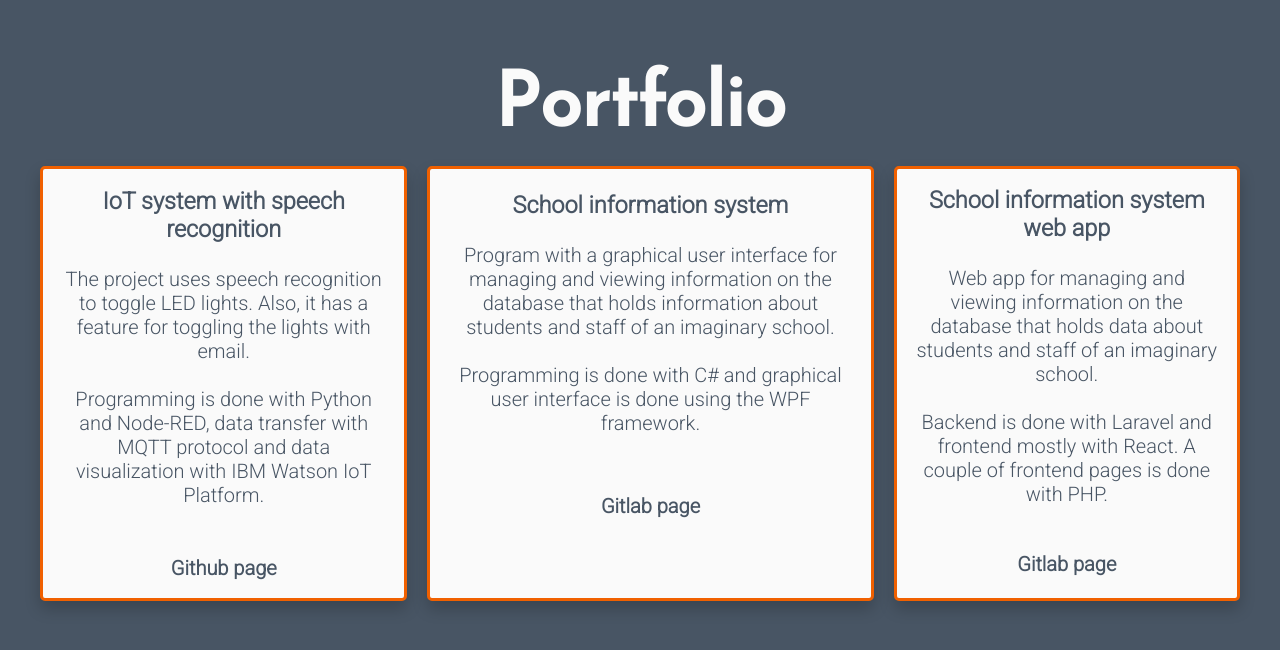
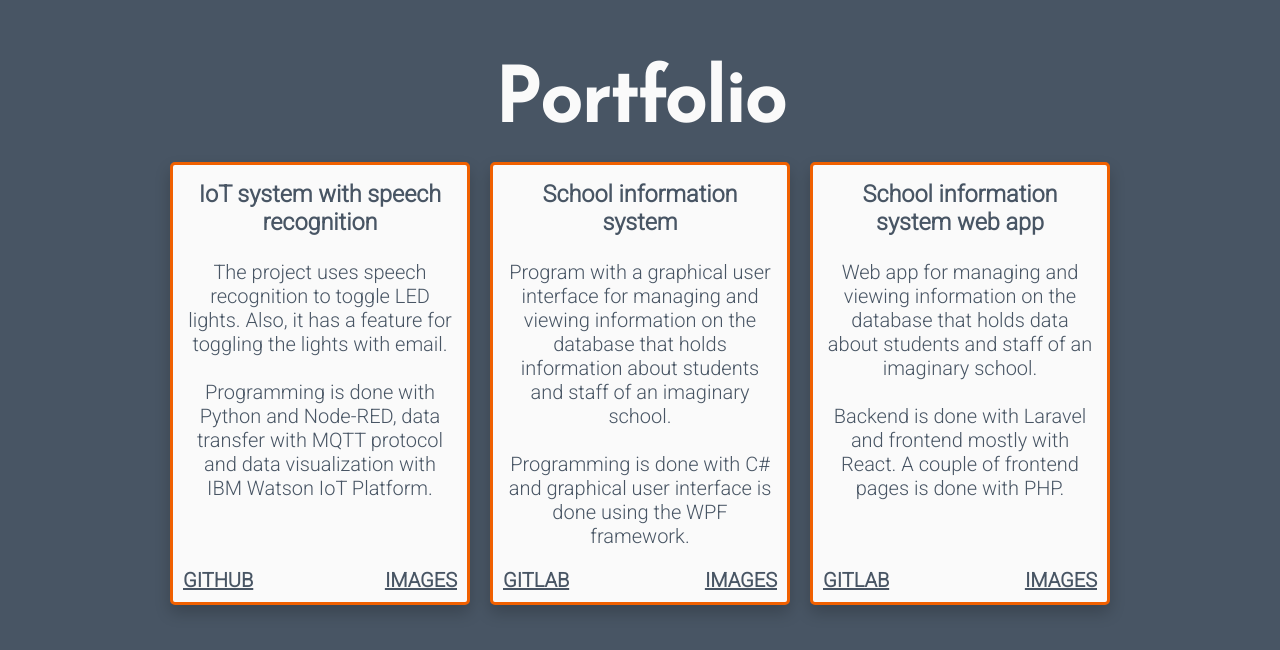
Before and after one commit to Pulssi/pulssi.github.io, a plain HTML site: page index.html in a window 1280 px wide. Shown: the part 1673-2323 px from the top of the page. Drawn offline with nearby package versions, Linux system fonts and the light colour scheme.

Commit message:
Fix layout scaling

```diff
--- a/css/styles.css
+++ b/css/styles.css
@@ -33,6 +33,7 @@ main {
 
 nav {
     position: fixed;
+    z-index: 999;
     top: 0px;
     width: 100%;
     /* Fallback for web browsers that don't support RGBa */
@@ -62,13 +63,6 @@ a {
 
 .active {
     color: #F06000;
-}
-
-.card-link {
-    display: block;
-    color: #485564;
-    font-weight: bold;
-    margin-top: 15%;
 }
 
 .email {
@@ -156,6 +150,13 @@ a:hover, i:hover {
 	font-size: 3em;
 }
 
+.container {
+    display: flex;
+    flex-direction: row;
+    flex-wrap: wrap;
+    justify-content: center;
+}
+
 .card {
     /* Fallback for web browsers that don't support RGBa */
     box-shadow: 0 8px 16px rgb(0,0,0);
@@ -168,6 +169,9 @@ a:hover, i:hover {
     color: #485564;
     float: left;
     margin: 10px;
+    width: 300px;
+    position: relative;
+    padding-bottom: 40px;
 }
 
 .card:hover {
@@ -176,7 +180,29 @@ a:hover, i:hover {
     box-shadow: 0 16px 32px 0 rgba(0,0,0,0.2);
 }
 
-.container {
+.card-link-repo {
+    position: absolute;
+    display: block;
+    color: #485564;
+    font-weight: bold;
+    bottom: 10px;
+    left: 10px;
+    text-transform: uppercase;
+    text-decoration: underline;
+}
+
+.card-link-image {
+    position: absolute;
+    display: block;
+    color: #485564;
+    font-weight: bold;
+    bottom: 10px;
+    right: 10px;
+    text-transform: uppercase;
+    text-decoration: underline;
+}
+
+.card-text {
     padding: 5%;
 }
 
--- a/index.html
+++ b/index.html
@@ -38,43 +38,46 @@
 
         <div class="view" id="about">
             <div class="title">About</div>
-            <div class="row">
+            <div class="container">
                 <div class="column-left">
                     <img class="profile-pic" src="images/profile-pic.jpg" alt="Picture of me"/>
                 </div>
                 <div class="column-right">
                     <p>I'm very interested in everything computer related and especially coding. I started coding about two and a half years ago because I wanted to know how computer software is made and how do they work "under the hood". Soon after I realized that coding is actually quite enjoyable and figured why not make it my career.</p><br>
-                    <p>So here I am now studying the second year of information- and communications technologies, at the JAMK University of Applied Sciences. My studies concentrate on software engineering.</p>
+                    <p>So here I am now studying the second year of information- and communication technologies, at the JAMK University of Applied Sciences. My studies concentrate on software engineering.</p>
                 </div>
             </div>
         </div>
 
         <div class="view" id="portfolio">
             <div class="title">Portfolio</div>
-            <div class="row">
+            <div class="container">
                 <div class="card">
-                    <div class="container">
+                    <div class="card-text">
                         <h3><b>IoT system with speech recognition</b></h3><br>
                         <p>The project uses speech recognition to toggle LED lights. Also, it has a feature for toggling the lights with email.</p><br>
                         <p>Programming is done with Python and Node-RED, data transfer with MQTT protocol and data visualization with IBM Watson IoT Platform.</p>
-                        <a class="card-link" target="_blank" href="https://github.com/Pulssi/IoT-Seminaari">Github page</a>
                     </div>
+                    <a class="card-link-repo" target="_blank" href="https://github.com/Pulssi/IoT-Seminaari">Github</a>
+                    <a class="card-link-image" href="">Images</a>
                 </div>
                 <div class="card">
-                    <div class="container">
+                    <div class="card-text">
                         <h3><b>School information system</b></h3><br>
                         <p>Program with a graphical user interface for managing and viewing information on the database that holds information about students and staff of an imaginary school.</p><br>
                         <p>Programming is done with C# and graphical user interface is done using the WPF framework.</p>
-                        <a class="card-link" target="_blank" href="https://gitlab.labranet.jamk.fi/L4171/TTOS0300Harjoitustyo">Gitlab page</a>
                     </div>
+                    <a class="card-link-repo" target="_blank" href="https://gitlab.labranet.jamk.fi/L4171/TTOS0300Harjoitustyo">Gitlab</a>
+                    <a class="card-link-image" href="">Images</a>
                 </div>
                 <div class="card">
-                    <div class="container">
+                    <div class="card-text">
                         <h3><b>School information system web app</b></h3><br>
                         <p>Web app for managing and viewing information on the database that holds data about students and staff of an imaginary school.</p><br>
                         <p>Backend is done with Laravel and frontend mostly with React. A couple of frontend pages is done with PHP.</p>
-                        <a class="card-link" target="_blank" href="https://gitlab.labranet.jamk.fi/L4171/koulu.exe_react_laravel">Gitlab page</a>
                     </div>
+                    <a class="card-link-repo" target="_blank" href="https://gitlab.labranet.jamk.fi/L4171/koulu.exe_react_laravel">Gitlab</a>
+                    <a class="card-link-image" href="">Images</a>
                 </div>
             </div>
         </div>
--- a/js/smoothscroll.js
+++ b/js/smoothscroll.js
@@ -23,7 +23,7 @@ $(window).scroll(function() {
 		var scrollDistance = $(window).scrollTop();
 
 		// Show/hide menu on scroll
-		if (scrollDistance >= 600) {
+		if (scrollDistance >= 400) {
                 $('nav').addClass('nav-visible');
 				$('nav').fadeIn("fast");
                 $('.icon-nav').fadeOut("fast");
```
